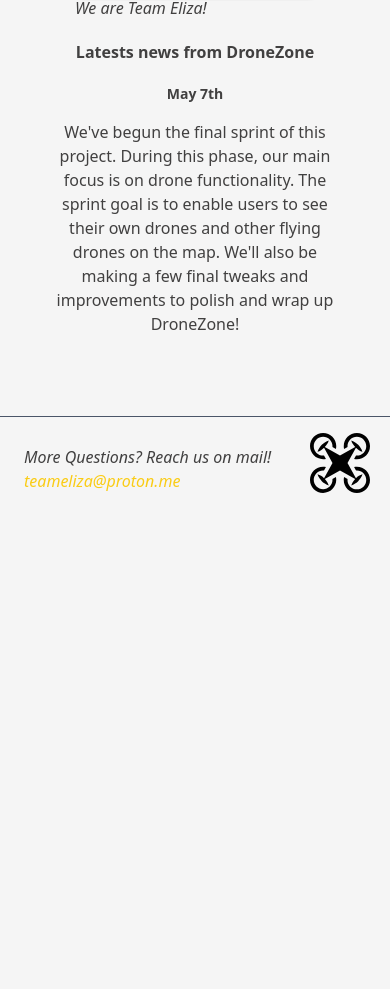
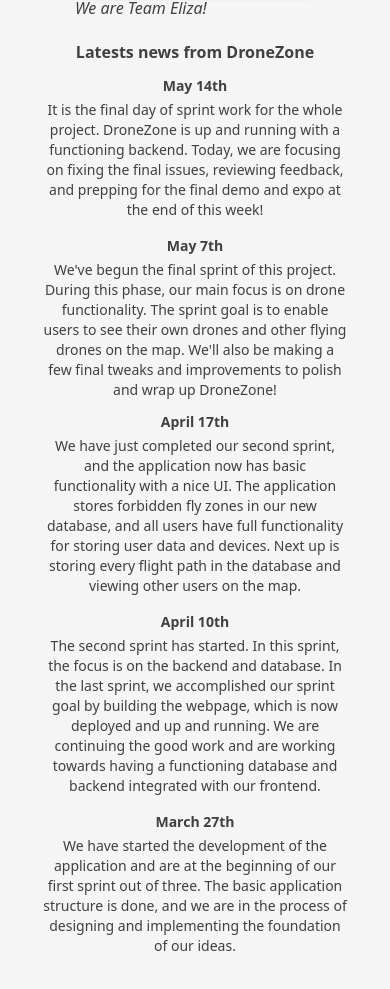
Before and after one commit to surbyxan/TEAM-ELIZA-webpage, a React (Vite) app in the folder elizawebsite/: page / in a window 390 px wide. Shown: the part 985-1974 px from the top of the page. Before the commit the page ends 1494 px from the top, so only its background shows below. Built offline with nearby package versions, Linux system fonts and the light colour scheme.

Commit message:
added changes based on feedback

```diff
--- a/elizawebsite/src/components/expoContent.jsx
+++ b/elizawebsite/src/components/expoContent.jsx
@@ -3,11 +3,11 @@ import '../App.css'
 
 export function ExpoContent() {
 	return(
-		<div className="flex flex-col sm:flex-row  gap-10 mt-3">
-			<div className="ml-10 w-8/10 sm:w-1/3">
+		<div className="flex flex-col sm:flex-row  gap-10 mt-3 ">
+			<div className="ml-10 w-8/10 sm:w-1/3  ">
 				<div >
 					<h3 className="headers">Expo Info</h3>
-					<p className="text-center sm:text-left">
+					<p className="text-center sm:text-left ">
 						The expo for DroneZone will take place at KTH Kista. On the expo
 						you will have the chance to talk with our developers, test the
 						application and ask all the questions that you have about dronezone!
--- a/elizawebsite/src/components/mainpage.jsx
+++ b/elizawebsite/src/components/mainpage.jsx
@@ -15,7 +15,7 @@ export function Mainpage() {
 				</div>
 					<div className='appbox'>
 						<h3 className="headers">Drone<span className="text-primary-yellow">Zone</span></h3>
-						<p className='mt-4 mb-4'>
+						<p className='mt-4 mb-4 '>
 						DroneZone is a web application for synchronizing and monitoring active,
 						flying drones in Sweden. With this application, you can easily fly your drone
 						without interrupting other airborne objects.
@@ -32,13 +32,42 @@ export function Mainpage() {
 					</span>
 				</div>
 				<div className='newsbox'>
-					<h4 className='font-bold mt-5 mb-5' >Latests news from DroneZone</h4>
-					<p className="font-bold text-sm mt-4 mb-4" >May 7th</p>
-					<p className='mt-4 mb-4'>
+					<h4 className='font-bold mt-5 mb-3' >Latests news from DroneZone</h4>
+					<p className="font-bold text-sm mt-2 mb-1" >May 14th</p>
+					<p className="text-sm mb-4">
+					It is the final day of sprint work for the whole project.
+					DroneZone is up and running with a functioning backend. Today, we are focusing on fixing
+					the final issues, reviewing feedback, and prepping for
+					the final demo and expo at the end of this week!
+					</p>
+					<p className="font-bold text-sm mt-3 mb-1" >May 7th</p>
+					<p className="text-sm mb-3">
 					We've begun the final sprint of this project. During this phase,
 					our main focus is on drone functionality. The sprint goal is to enable users
 					 to see their own drones and other flying drones on the map.
 					 We'll also be making a few final tweaks and improvements to polish and wrap up DroneZone!
+					</p>
+					<p className="font-bold text-sm mt-3 mb-1 md:hidden" >April 17th</p>
+					<p className="text-sm mt-1 mb-4 md:hidden">
+					We have just completed our second sprint, and the application now has
+					basic functionality with a nice UI. The application stores forbidden fly
+					zones in our new database, and all users have full functionality for storing
+					user data and devices. Next up is storing every flight path in the database and
+					viewing other users on the map.
+					</p>
+					<p className="font-bold text-sm mt-3 mb-1 md:hidden" >April 10th</p>
+					<p className="text-sm mt-1 mb-4 md:hidden">
+					The second sprint has started. In this sprint, the focus is on the backend and database.
+					In the last sprint, we accomplished our sprint goal by building the webpage,
+					which is now deployed and up and running.
+					We are continuing the good work and are working towards
+					having a functioning database and backend integrated with our frontend.
+					</p>
+					<p className="font-bold text-sm mt-3 mb-1 md:hidden" >March 27th</p>
+					<p className="text-sm mt-1 mb-4 md:hidden">
+					We have started the development of the application and are at the beginning of our first
+					sprint out of three. The basic application structure is done, and we are in the process of
+					designing and implementing the foundation of our ideas.
 					</p>
 				</div>
         	</div>
--- a/elizawebsite/src/index.css
+++ b/elizawebsite/src/index.css
@@ -22,6 +22,7 @@ a {
   font-weight: 500;
   color: #facc15;
   text-decoration: inherit;
+  font-weight:600;
 }
 a:hover {
   color: #facc15;
```
